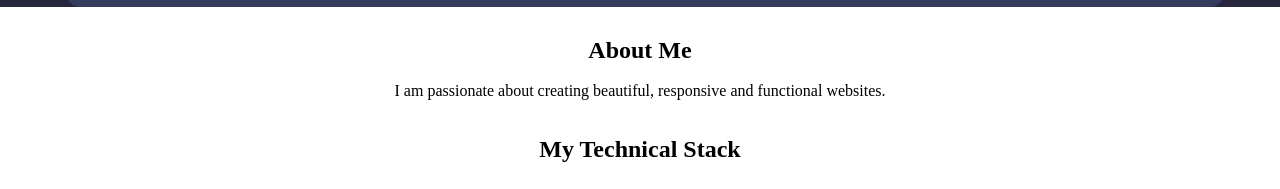
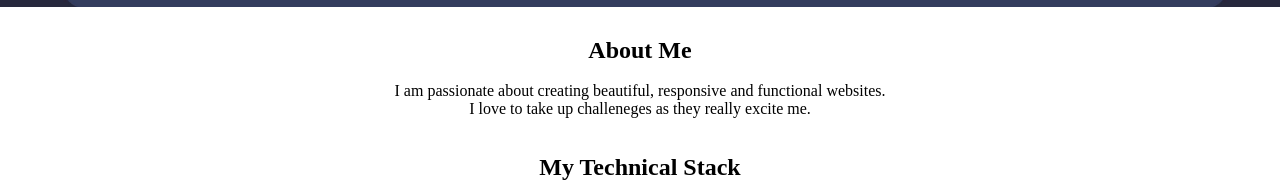
Before and after one commit to Abhijeet-code-dev/Abhijeet-Kaur, a plain HTML site: page index.html in a window 1280 px wide. Shown: the part 1023-1212 px from the top of the page. Drawn offline with Linux system fonts and the light colour scheme.

Commit message:
Update index.html

```diff
--- a/index.html
+++ b/index.html
@@ -42,7 +42,7 @@
    <br/>
    <div id="about">
     <h2 class="subheading">About Me</h2>
-    <p>I am passionate about creating beautiful, responsive and functional websites.<br/I love to take up challeneges as they really excite me.</p>
+    <p>I am passionate about creating beautiful, responsive and functional websites.<br/>I love to take up challeneges as they really excite me.</p>
    </div>
     <br/>
    <div id="skills">
```
